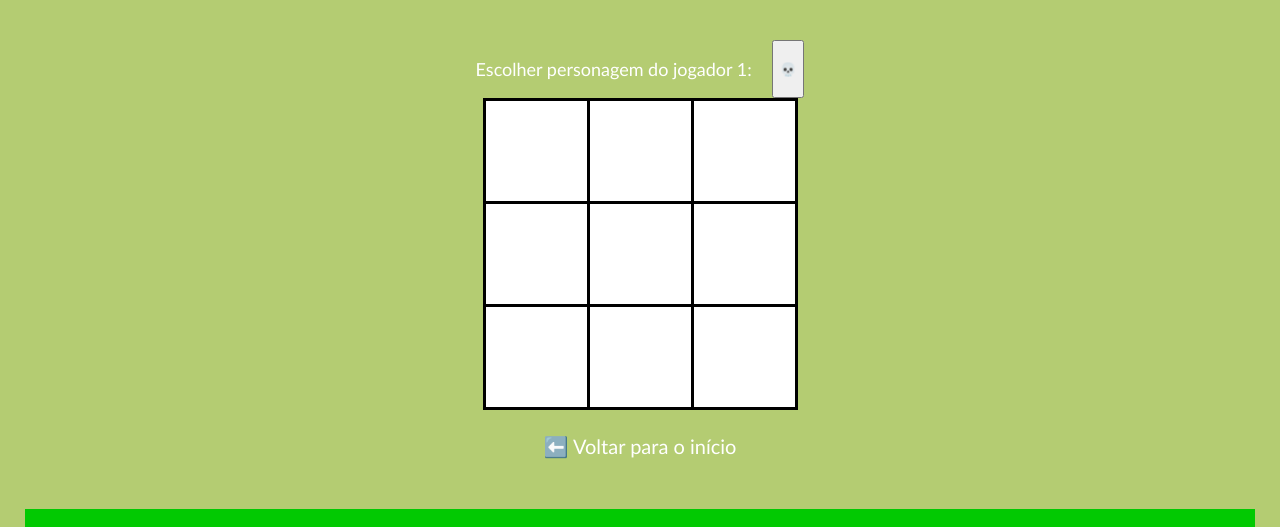
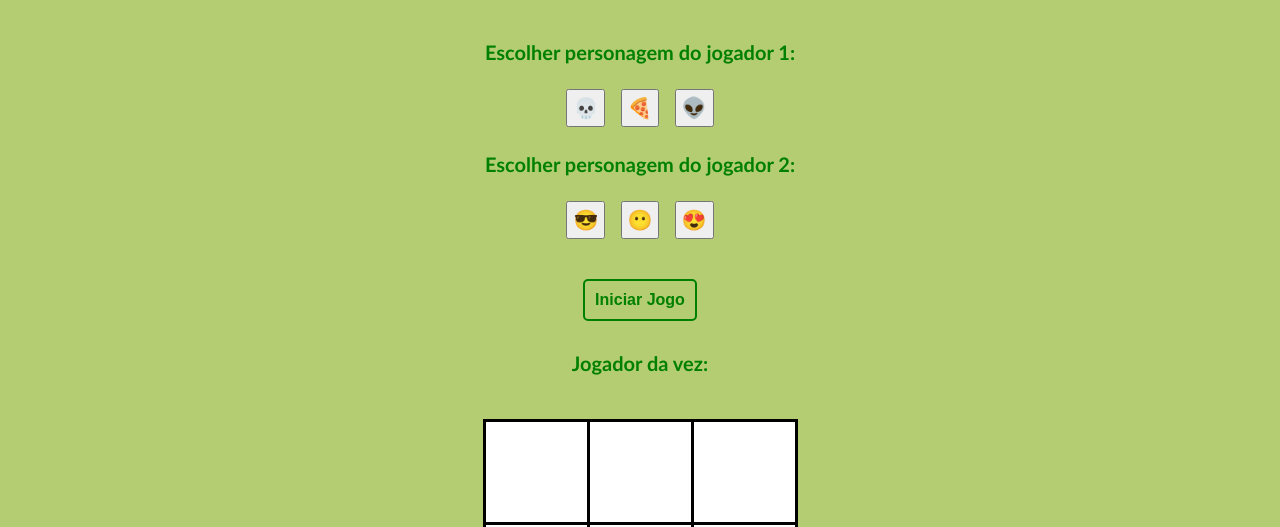
Before and after one commit to suiciniv-hub/Minigames-do-Vinicin, a plain HTML site: page Jogos/velha.html in a window 1280 px wide. Shown: the part 212-739 px from the top of the page. Drawn offline with Linux system fonts and the light colour scheme; files whose address does not match are found by name.

Commit message:
Arrumado

```diff
--- a/Jogos/velha.html
+++ b/Jogos/velha.html
@@ -1,5 +1,6 @@
 <!DOCTYPE html>
 <html lang="en">
+
 <head>
     <meta charset="UTF-8">
     <meta name="viewport" content="width=device-width, initial-scale=1.0">
@@ -7,16 +8,29 @@
     <link rel="stylesheet" href="/css/style.css">
 
 </head>
+
 <body>
     <header>
         <h1>👵 Jogo da Zenira</h1>
     </header>
     <main>
-        <section>
-            <p>Escolher personagem do jogador 1:</p>
+        <p style="color: green;"><b>Escolher personagem do jogador 1:</b></p>
+        <div class="escolherJogador1">
             <button onclick="escolherJogador1('💀')">💀</button>
-
-        </section>
+            <button onclick="escolherJogador1('🍕')">🍕</button>
+            <button onclick="escolherJogador1('👽')">👽</button>
+        </div>
+        <p style="color: green;"><b>Escolher personagem do jogador 2:</b></p>
+        <div class="escolherJogador2">
+            <button onclick="escolherJogador1('😎')">😎</button>
+            <button onclick="escolherJogador1('😶')">😶</button>
+            <button onclick="escolherJogador1('😍')">😍</button>
+        </div>
+        <div class="iniciarJogo">
+        <button onclick="iniciarJogo()"><b>Iniciar Jogo</b></button>
+        </div>
+        <p style="color: green;"><b>Jogador da vez:</b></p>
+        <br>
         <section class="Velha">
             <table>
                 <tr>
@@ -45,4 +59,5 @@
     </footer>
     <script src="velha.js"></script>
 </body>
+
 </html>
--- a/css/style.css
+++ b/css/style.css
@@ -95,10 +95,6 @@ main {
     border-right: 3px solid black;
 }
 
-
-
-
-
 section {
     display: flex;
     gap: 20px;
@@ -114,7 +110,7 @@ section {
     padding: 8px;
 }
 
-section div {
+.Menu div {
     background-color: green;
     width: 300px;
     padding: 25px;
@@ -127,7 +123,7 @@ a {
     color: white;
 }
 
-section div a {
+.Menu div a {
     display: inline-block;
     margin-top: 15px;
     padding: 10px 20px;
@@ -135,7 +131,7 @@ section div a {
     border-radius: 10px;
 }
 
-section div a:hover {
+.Menu div a:hover {
     background-color: rgb(100, 172, 101);
 }
 
@@ -145,3 +141,31 @@ footer {
     padding: 20px;
     margin-top: 50px;
 }
+
+/* Estilização da seção de escolha de personagem */
+
+.escolherJogador1 button{
+    font-size: 20px;
+    padding: 5px;
+    margin: 5px;
+    cursor: pointer;
+}
+.escolherJogador2 button{
+    font-size: 20px;
+    padding: 5px;
+    margin: 5px;
+    cursor: pointer;
+    margin-bottom: 30px;
+}
+
+/* Estilização do botão de iniciar o jogo da velha */
+.iniciarJogo button {
+    font-size: 16px;
+    padding: 10px;
+    margin: 10px;
+    cursor: pointer;
+    background-color:   transparent;
+    border: 2px solid green;
+    color: green;
+    border-radius: 5px;
+}
--- a/js/velha.js
+++ b/js/velha.js
@@ -29,5 +29,59 @@ const combinacoesVitoria = [
 //Escolher emoji/personagem do jogador 1
 
 function escolherJogador1(emoji){
+    jogador1= emoji;
+
+    document.getElementById('jogador1-escolhido').innerText= 'Jogador 1: '+jogador1;
+}
+function escolherJogador2(emoji){
+    jogador2= emoji;
+
+    document.getElementById('jogador2-escolhido').innerText= 'Jogador 2: '+jogador2;
+}
+
+function iniciarJogo(){
+    //Verifica se os jogadores escolheram seus personagens.
+    if(jogador1 === '' || jogador2 === ''){
+        alert('Escolha os personagens dos jogadores antes de iniciar o jogo!');
+        return;
+    }
+    if(jogador1 === jogador2){
+        alert('Os jogadores não podem escolher o mesmo personagem! Escolha outro personagem para o jogador 2.');
+        return;
+    }
+    // Jogador 1 começa o jogo
+    jogadorAtual= jogador1;
+
+    jogoAtivo= true;
+
+    // Atualizar mensagem na tela
+    document.getElementById('jogador-atual').innerText= 'Jogador da vez: '+jogadorAtual;
+
+    limparTabuleiro();
+}
+
+function jogar(celula){
+    if(!jogoAtivo){
+        return;
+    }
+    // Verifica se a célula já foi preenchida
+    if(celula.innerText !== ''){
+        return
+    }
+
+    celular.innerText= jogadorAtual;
+
+    // Verifica se houve vitória
+    if(verificarVitoria()){
+        document.getElementById('jogador-atual').innerText= '🏆 Jogador '+jogadorAtual+' venceu! 🏆';
+        jogoAtivo= false;
+        return;
+    }
+    if(verificarEmpate()){
+        document.getElementById('jogador-atual').innerText= '👵 Deu Zenira 👵';
+        jogoAtivo= false;
+        trocarJogador();
+    }
+    // Se estiver jogo ativo o usuario não pode trocar de jogador
 
 }
```
Also changed, not shown: index.html (+1 -1 lines).
